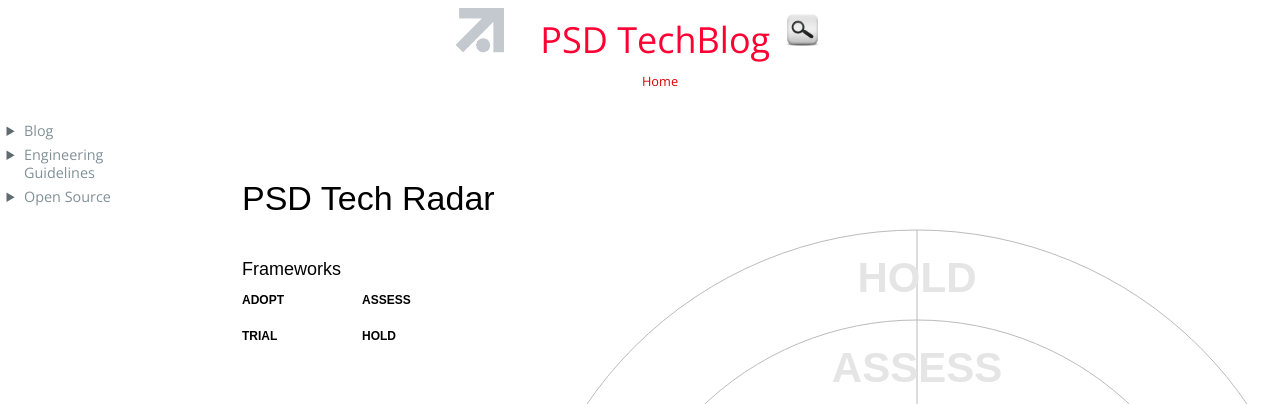
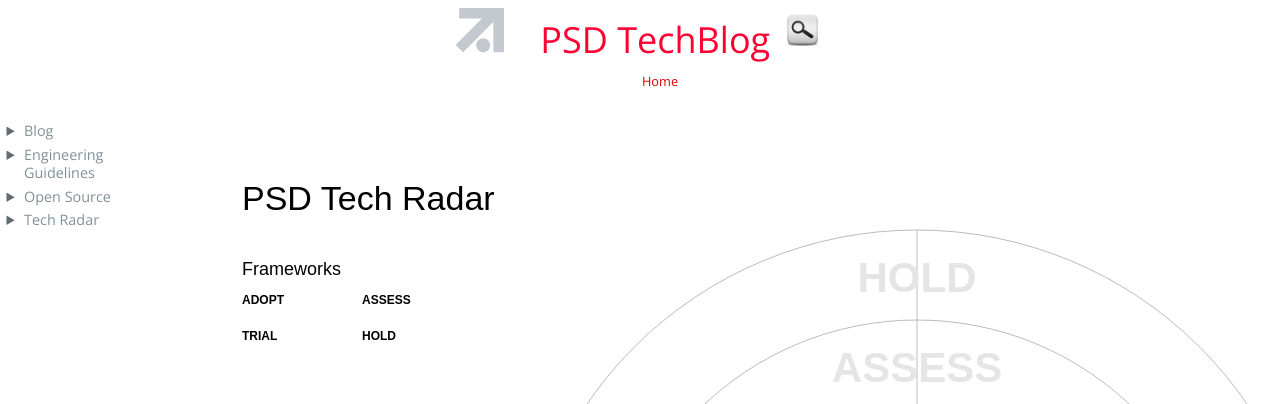
Before and after one commit to croedel/PSD-blog, a Jekyll site: the page built from radar.md, in a window 1280 px wide. Shown: the top 404 px of the page. Built offline with Jekyll 4.4.1, drawn with Linux system fonts in a browser that asks for light colours.

Commit message:
Update radar.md

```diff
--- a/radar.md
+++ b/radar.md
@@ -1,5 +1,6 @@
 ---
 layout: radar
+nav-title: Tech Radar
 ---
 
 <svg class="radar" id="radar"></svg>
```
